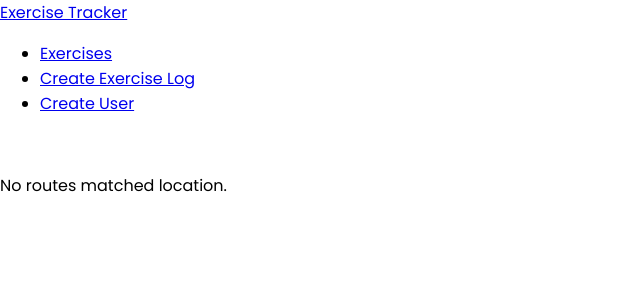
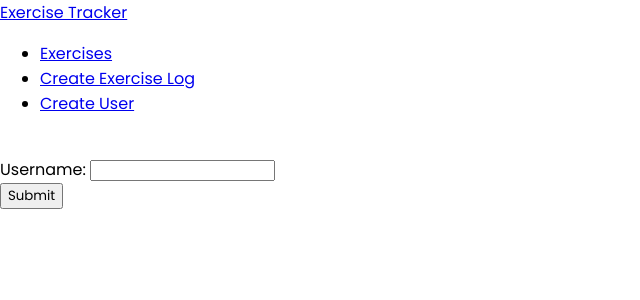
Before and after one commit to Gui-lher-me/my-own-mern-app, a React (Vite) app in the folder client/: page /create-user in a window 1280 px wide. Shown: the top 300 px of the page, without its empty margins (0-640 px from the left). Built offline with nearby package versions, Linux system fonts and the light colour scheme.

Commit message:
sixth commit

```diff
--- a/client/package.json
+++ b/client/package.json
@@ -13,6 +13,7 @@
     "react-datepicker": "^4.7.0",
     "react-dom": "^17.0.2",
     "react-router-dom": "^6.2.2",
+    "react-toastify": "^8.2.0",
     "styled-components": "^5.3.3"
   },
   "devDependencies": {
--- a/client/src/App.tsx
+++ b/client/src/App.tsx
@@ -1,25 +1,26 @@
 import { FC } from 'react';
-import { BrowserRouter as Router, Routes, Route } from 'react-router-dom';
+import { BrowserRouter, Routes, Route } from 'react-router-dom';
+import { ToastContainer } from 'react-toastify';
+import 'react-toastify/dist/ReactToastify.css';
 import { CreateExercise } from './components/CreateExercise';
 import { CreateUser } from './components/CreateUser';
 import { EditExercise } from './components/EditExercise';
 import { ExercisesList } from './components/ExercisesList';
 import { Navbar } from './components/Navbar';
 
-const App: FC = () => {
+export const App: FC = () => {
   return (
-    <Router>
+    <BrowserRouter>
+      <ToastContainer />
       <Navbar />
       <br />
       <Routes>
         <Route index element={<ExercisesList />} />
-        <Route path='/edit/:id' element={<EditExercise />} />
-        <Route path='/create' element={<CreateExercise />} />
-        <Route path='/user' element={<CreateUser />} />
+        <Route path='/edit-exercise/:id' element={<EditExercise />} />
+        <Route path='/create-exercise' element={<CreateExercise />} />
+        <Route path='/create-user' element={<CreateUser />} />
         <Route path='*' element={<p>No routes matched location.</p>} />
       </Routes>
-    </Router>
+    </BrowserRouter>
   );
 };
-
-export default App;
--- a/client/src/components/CreateExercise.tsx
+++ b/client/src/components/CreateExercise.tsx
@@ -1,8 +1,9 @@
 import { useState, useEffect, ChangeEvent, FormEvent, FC } from 'react';
 import { useNavigate } from 'react-router-dom';
-import axios from 'axios';
 import DatePicker from 'react-datepicker';
 import 'react-datepicker/dist/react-datepicker.css';
+import { toast } from 'react-toastify';
+import { readAll, createOne } from '../services/api';
 
 const initialState = {
   username: '',
@@ -18,18 +19,20 @@ export const CreateExercise: FC = () => {
   const navigate = useNavigate();
 
   useEffect(() => {
-    axios
-      .get('http://localhost:5000/users/')
-      .then((res) => {
-        if (res.data.length > 0) {
-          setUsers(res.data.map((user: any) => user.username));
+    readAll(
+      '/users/',
+      (users: any) => {
+        if (users.length > 0) {
+          setUsers(users.map((user: any) => user.username));
           setExercise((previousState) => ({
             ...previousState,
-            username: res.data[0].username,
+            username: users[0].username,
           }));
         }
-      })
-      .catch((error) => console.log(error));
+      },
+      (errorMessage: any) => console.log(errorMessage),
+      () => {}
+    );
   }, []);
 
   const onChange = (
@@ -46,16 +49,18 @@ export const CreateExercise: FC = () => {
   const onSubmit = (e: FormEvent<HTMLFormElement>) => {
     e.preventDefault();
     const { username, description, duration, date } = exercise;
-    axios
-      .post('http://localhost:5000/exercises/', {
+    createOne(
+      '/exercises/',
+      {
         username,
         description,
         duration,
         date,
-      })
-      .then((res) => console.log(res.data))
-      .catch((error) => console.log(error))
-      .finally(() => navigate('/'));
+      },
+      (successMessage: any) => toast.success(successMessage),
+      (errorMessage: any) => toast.error(errorMessage),
+      () => navigate('/')
+    );
   };
 
   return (
--- a/client/src/components/CreateUser.tsx
+++ b/client/src/components/CreateUser.tsx
@@ -1,5 +1,6 @@
 import { useState, ChangeEvent, FormEvent, FC } from 'react';
-import axios from 'axios';
+import { toast } from 'react-toastify';
+import { createOne } from '../services/api';
 
 export const CreateUser: FC = () => {
   const [username, setUsername] = useState('');
@@ -11,11 +12,13 @@ export const CreateUser: FC = () => {
 
   const onSubmit = (e: FormEvent<HTMLFormElement>) => {
     e.preventDefault();
-    axios
-      .post('http://localhost:5000/users/', { username })
-      .then((res) => console.log(res.data))
-      .catch((error) => console.log(error))
-      .finally(() => setUsername(''));
+    createOne(
+      '/users/',
+      { username },
+      (successMessage: any) => toast.success(successMessage),
+      (errorMessage: any) => toast.error(errorMessage),
+      () => setUsername('')
+    );
   };
 
   return (
--- a/client/src/components/EditExercise.tsx
+++ b/client/src/components/EditExercise.tsx
@@ -1,8 +1,9 @@
 import { useState, useEffect, ChangeEvent, FormEvent, FC } from 'react';
 import { useLocation, useNavigate } from 'react-router-dom';
-import axios from 'axios';
+import { toast } from 'react-toastify';
 import DatePicker from 'react-datepicker';
 import 'react-datepicker/dist/react-datepicker.css';
+import { readAll, updateOne } from '../services/api';
 
 const initialState = {
   username: '',
@@ -19,21 +20,21 @@ export const EditExercise: FC = () => {
   const navigate = useNavigate();
 
   useEffect(() => {
+    readAll(
+      '/users/',
+      (users: any) => {
+        setUsers(users.map((user: any) => user.username));
+      },
+      (errorMessage: any) => console.log(errorMessage),
+      () => {
         setExercise({
           username: state.username,
           description: state.description,
           duration: state.duration,
           date: new Date(state.date),
         });
-
-    axios
-      .get('http://localhost:5000/users/')
-      .then((res) => {
-        if (res.data.length > 0) {
-          setUsers(res.data.map((user: any) => user.username));
       }
-      })
-      .catch((error) => console.log(error));
+    );
   }, []);
 
   const onChange = (
@@ -50,16 +51,19 @@ export const EditExercise: FC = () => {
   const onSubmit = (e: FormEvent<HTMLFormElement>) => {
     e.preventDefault();
     const { username, description, duration, date } = exercise;
-    axios
-      .put('http://localhost:5000/exercises/' + state._id, {
+    updateOne(
+      '/exercises/',
+      state._id,
+      {
         username,
         description,
         duration,
         date,
-      })
-      .then((res) => console.log(res.data))
-      .catch((error) => console.log(error))
-      .finally(() => navigate('/'));
+      },
+      (successMessage: any) => toast.success(successMessage),
+      (errorMessage: any) => toast.error(errorMessage),
+      () => navigate('/')
+    );
   };
 
   return (
--- a/client/src/components/Exercise.tsx
+++ b/client/src/components/Exercise.tsx
@@ -14,7 +14,7 @@ export const Exercise: FC<Props> = ({ exercise, deleteExercise }) => {
       <td>{exercise.duration} min</td>
       <td>{exercise.date.substring(0, 10)}</td>
       <td>
-        <Link to={'/edit/' + exercise._id} state={exercise}>
+        <Link to={'/edit-exercise/' + exercise._id} state={exercise}>
           edit
         </Link>{' '}
         |{' '}
--- a/client/src/components/ExercisesList.tsx
+++ b/client/src/components/ExercisesList.tsx
@@ -1,29 +1,33 @@
 import { FC, useState, useEffect } from 'react';
-import axios from 'axios';
 import { Exercise } from './Exercise';
-
-const url = 'http://localhost:5000/exercises/';
+import { toast } from 'react-toastify';
+import { readAll, deleteOne } from '../services/api';
 
 export const ExercisesList: FC = () => {
   const [exercises, setExercises] = useState([]);
 
   useEffect(() => {
-    axios
-      .get(url)
-      .then((res) => {
-        setExercises(res.data);
-      })
-      .catch((error) => console.log(error));
+    readAll(
+      '/exercises/',
+      (exercises: any) => {
+        if (exercises.length > 0) {
+          setExercises(exercises);
+        }
+      },
+      (errorMessage: any) => console.log(errorMessage),
+      () => {}
+    );
   }, []);
 
   const deleteExercise = (id: string) => {
-    axios
-      .delete(url + id)
-      .then((res) => {
-        console.log(res.data);
-        setExercises(exercises.filter((exercise: any) => exercise._id !== id));
-      })
-      .catch((error) => console.log(error));
+    deleteOne(
+      '/exercises/',
+      id,
+      (successMessage: any) => toast.success(successMessage),
+      (errorMessage: any) => toast.error(errorMessage),
+      () =>
+        setExercises(exercises.filter((exercise: any) => exercise._id !== id))
+    );
   };
 
   return (
--- a/client/src/components/Navbar.tsx
+++ b/client/src/components/Navbar.tsx
@@ -9,10 +9,10 @@ export const Navbar = () => {
           <Link to='/'>Exercises</Link>
         </li>
         <li>
-          <Link to='/create'>Create Exercise Log</Link>
+          <Link to='/create-exercise'>Create Exercise Log</Link>
         </li>
         <li>
-          <Link to='/user'>Create User</Link>
+          <Link to='/create-user'>Create User</Link>
         </li>
       </ul>
     </nav>
--- a/client/src/main.tsx
+++ b/client/src/main.tsx
@@ -1,11 +1,13 @@
-import React from 'react'
-import ReactDOM from 'react-dom'
-import './index.css'
-import App from './App'
+import { StrictMode } from 'react';
+import { render } from 'react-dom';
+import './index.css';
+import { App } from './App';
 
-ReactDOM.render(
-  <React.StrictMode>
+const el = document.querySelector('#root');
+
+render(
+  <StrictMode>
     <App />
-  </React.StrictMode>,
-  document.getElementById('root')
-)
+  </StrictMode>,
+  el
+);
--- /dev/null
+++ b/client/src/services/api.ts
@@ -0,0 +1,93 @@
+import { axiosConfig } from './axiosConfig';
+
+export const createOne = async (
+  endpoint: any,
+  payload: any,
+  successCallback: any,
+  errorCallback: any,
+  doSomething: any
+) => {
+  try {
+    const res = await axiosConfig.post(endpoint, payload);
+    if (res.statusText !== 'OK') {
+      throw new Error('Request failed!'); // bad request!
+    }
+    successCallback(res.data);
+  } catch (error: any) {
+    if ((error.name = 'AbortError')) {
+      console.log('Fetch is cancelled!');
+    }
+    errorCallback(error.message);
+  } finally {
+    doSomething();
+  }
+};
+
+export const readAll = async (
+  endpoint: any,
+  successCallback: any,
+  errorCallback: any,
+  doSomething: any
+) => {
+  try {
+    const res = await axiosConfig.get(endpoint);
+    if (res.statusText !== 'OK') {
+      throw new Error('Request failed!'); // bad request!
+    }
+    successCallback(res.data);
+  } catch (error: any) {
+    if ((error.name = 'AbortError')) {
+      console.log('Fetch is cancelled!');
+    }
+    errorCallback(error.message);
+  } finally {
+    doSomething();
+  }
+};
+
+export const updateOne = async (
+  endpoint: any,
+  id: any,
+  payload: any,
+  successCallback: any,
+  errorCallback: any,
+  doSomething: any
+) => {
+  try {
+    const res = await axiosConfig.put(endpoint + id, payload);
+    if (res.statusText !== 'OK') {
+      throw new Error('Request failed!'); // bad request!
+    }
+    successCallback(res.data);
+  } catch (error: any) {
+    if ((error.name = 'AbortError')) {
+      console.log('Fetch is cancelled!');
+    }
+    errorCallback(error.message);
+  } finally {
+    doSomething();
+  }
+};
+
+export const deleteOne = async (
+  endpoint: any,
+  id: any,
+  successCallback: any,
+  errorCallback: any,
+  doSomething: any
+) => {
+  try {
+    const res = await axiosConfig.delete(endpoint + id);
+    if (res.statusText !== 'OK') {
+      throw new Error('Request failed!'); // bad request!
+    }
+    successCallback(res.data);
+  } catch (error: any) {
+    if ((error.name = 'AbortError')) {
+      console.log('Fetch is cancelled!');
+    }
+    errorCallback(error.message);
+  } finally {
+    doSomething();
+  }
+};
--- /dev/null
+++ b/client/src/services/axiosConfig.ts
@@ -0,0 +1,5 @@
+import axios from 'axios';
+
+export const axiosConfig = axios.create({
+  baseURL: 'http://localhost:5000',
+});
```
Also changed, not shown: 1 other file (tests, documents, lock files or other folders). Lines whose indentation alone changed are shown as unchanged.
